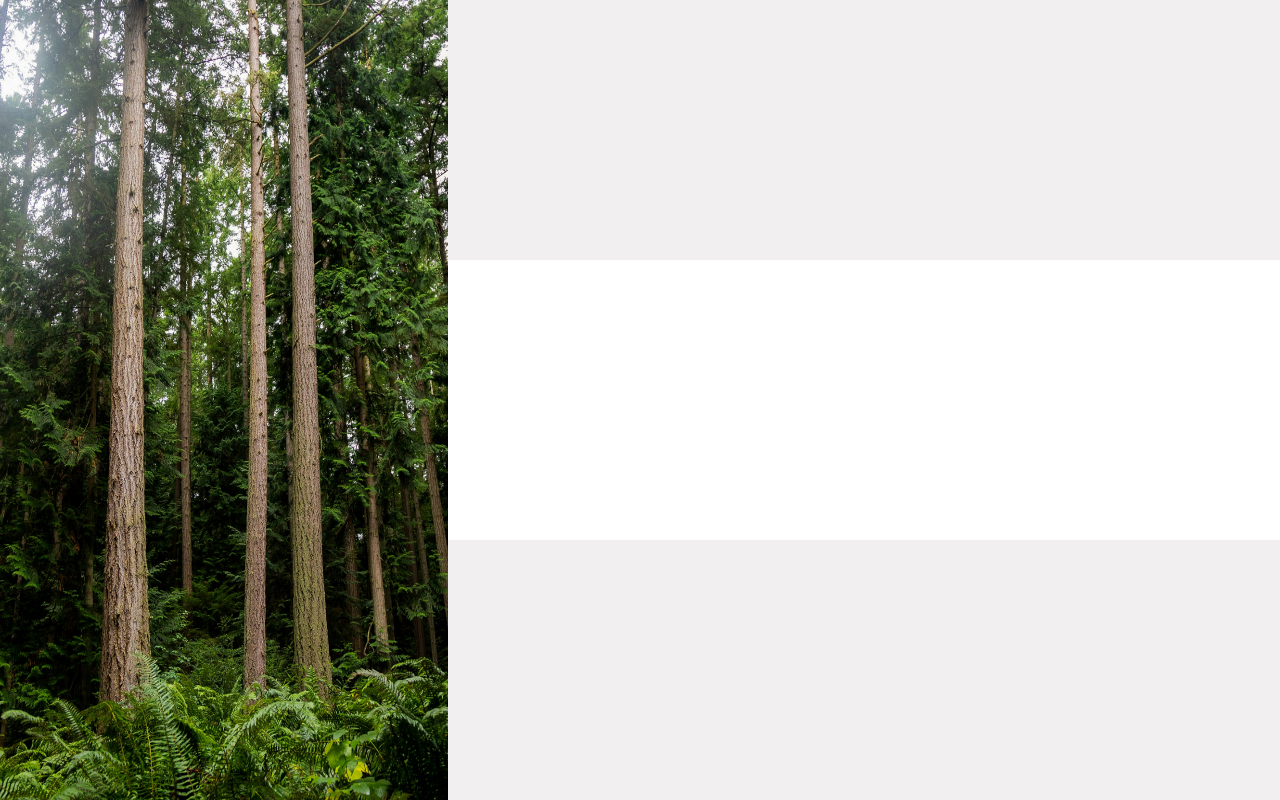
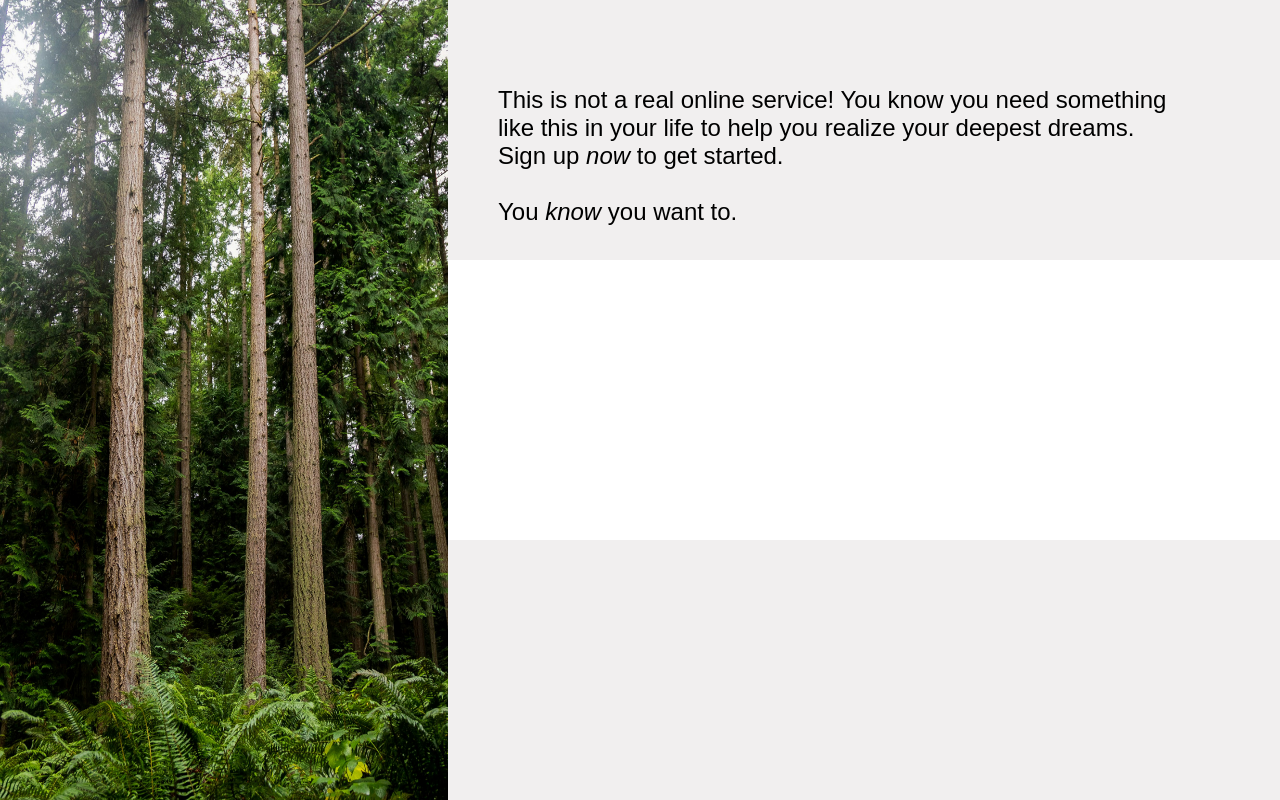
Before and after one commit to dfitch96/Sign-Up-Form, a plain HTML site: page index.html in a window 1280 px wide. Drawn offline with Linux system fonts and the light colour scheme.

Commit message:
added head to form

```diff
--- a/index.html
+++ b/index.html
@@ -11,7 +11,14 @@
 
 
     <div class="form-wrapper">
-        <div class="form-head"></div>
+        <div class="form-head">
+            <p>
+                This is not a real online service! You know you need something <br>
+                like this in your life to help you realize your deepest dreams.<br>
+                Sign up <em>now</em> to get started.<br><br>
+                You <em>know</em> you want to.
+            </p>
+        </div>
         <div class="form-body"></div>
         <div class="form-foot"></div>
     </div>
--- a/style.css
+++ b/style.css
@@ -26,18 +26,17 @@ body{
     font-family: 'norsebold';
 }
 
-.form-wrapper{
-    display: flex;
-    flex-direction: column;
-    height: 100vh;
-}
-
 img{
     height: var(--image-height);
     width: var(--image-width);
     background-image: url('images/halie-west-bTzpau9mKT4-unsplash.jpg')
 }
 
+.form-wrapper{
+    display: flex;
+    flex-direction: column;
+    height: 100vh;
+}
 
 .form-foot,
 .form-head{
@@ -47,6 +46,18 @@ img{
 
 }
 
+.form-head{
+    position: relative;
+
+}
+.form-head p {
+    position: absolute;
+    bottom: 10px;
+    left: 50px;
+    font-family: sans-serif;
+    font-size: 24px;
+}
+
 .form-body{
     height: var(--form-body-height);
     width: var(--form-width);
```
